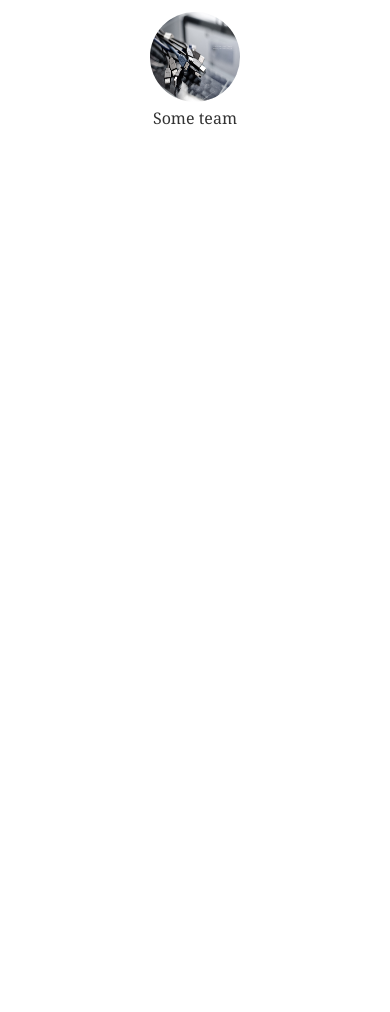
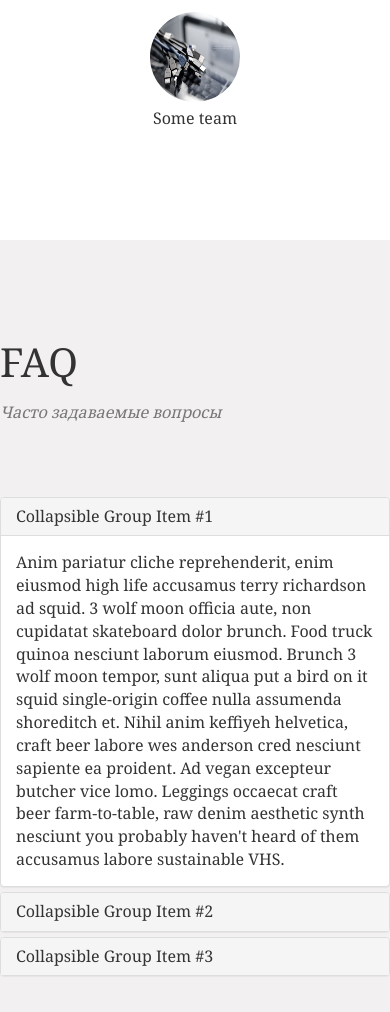
Before and after one commit to VolgaCTF/2015.volgactf.ru, a website: page index.html in a window 390 px wide. Shown: the part 5134-6146 px from the top of the page. Before the commit the page ends 5374 px from the top, so only its background shows below. Drawn offline with nearby package versions, Linux system fonts and the light colour scheme; files that its build step writes are made by us from their sources.

Commit message:
FAQ block

```diff
--- a/index.html
+++ b/index.html
@@ -230,6 +230,84 @@
     </div>
     </div>
 </section>
+<section id="faq">
+    <div class="container">
+        <div class="row">
+            <h2 class="section-heading">FAQ</h2>
+
+            <h3 class="section-subheading text-muted">Часто задаваемые вопросы</h3>
+        </div>
+        <div class="row">
+            <div class="panel-group" id="accordion" role="tablist" aria-multiselectable="true">
+                <div class="panel panel-default">
+                    <div class="panel-heading" role="tab" id="headingOne">
+                        <h4 class="panel-title">
+                            <a role="button" data-toggle="collapse" data-parent="#accordion" href="#collapseOne"
+                               aria-expanded="true" aria-controls="collapseOne">
+                                Collapsible Group Item #1
+                            </a>
+                        </h4>
+                    </div>
+                    <div id="collapseOne" class="panel-collapse collapse in" role="tabpanel"
+                         aria-labelledby="headingOne">
+                        <div class="panel-body">
+                            Anim pariatur cliche reprehenderit, enim eiusmod high life accusamus terry richardson ad
+                            squid. 3 wolf moon officia aute, non cupidatat skateboard dolor brunch. Food truck quinoa
+                            nesciunt laborum eiusmod. Brunch 3 wolf moon tempor, sunt aliqua put a bird on it squid
+                            single-origin coffee nulla assumenda shoreditch et. Nihil anim keffiyeh helvetica, craft
+                            beer labore wes anderson cred nesciunt sapiente ea proident. Ad vegan excepteur butcher vice
+                            lomo. Leggings occaecat craft beer farm-to-table, raw denim aesthetic synth nesciunt you
+                            probably haven't heard of them accusamus labore sustainable VHS.
+                        </div>
+                    </div>
+                </div>
+                <div class="panel panel-default">
+                    <div class="panel-heading" role="tab" id="headingTwo">
+                        <h4 class="panel-title">
+                            <a class="collapsed" role="button" data-toggle="collapse" data-parent="#accordion"
+                               href="#collapseTwo" aria-expanded="false" aria-controls="collapseTwo">
+                                Collapsible Group Item #2
+                            </a>
+                        </h4>
+                    </div>
+                    <div id="collapseTwo" class="panel-collapse collapse" role="tabpanel" aria-labelledby="headingTwo">
+                        <div class="panel-body">
+                            Anim pariatur cliche reprehenderit, enim eiusmod high life accusamus terry richardson ad
+                            squid. 3 wolf moon officia aute, non cupidatat skateboard dolor brunch. Food truck quinoa
+                            nesciunt laborum eiusmod. Brunch 3 wolf moon tempor, sunt aliqua put a bird on it squid
+                            single-origin coffee nulla assumenda shoreditch et. Nihil anim keffiyeh helvetica, craft
+                            beer labore wes anderson cred nesciunt sapiente ea proident. Ad vegan excepteur butcher vice
+                            lomo. Leggings occaecat craft beer farm-to-table, raw denim aesthetic synth nesciunt you
+                            probably haven't heard of them accusamus labore sustainable VHS.
+                        </div>
+                    </div>
+                </div>
+                <div class="panel panel-default">
+                    <div class="panel-heading" role="tab" id="headingThree">
+                        <h4 class="panel-title">
+                            <a class="collapsed" role="button" data-toggle="collapse" data-parent="#accordion"
+                               href="#collapseThree" aria-expanded="false" aria-controls="collapseThree">
+                                Collapsible Group Item #3
+                            </a>
+                        </h4>
+                    </div>
+                    <div id="collapseThree" class="panel-collapse collapse" role="tabpanel"
+                         aria-labelledby="headingThree">
+                        <div class="panel-body">
+                            Anim pariatur cliche reprehenderit, enim eiusmod high life accusamus terry richardson ad
+                            squid. 3 wolf moon officia aute, non cupidatat skateboard dolor brunch. Food truck quinoa
+                            nesciunt laborum eiusmod. Brunch 3 wolf moon tempor, sunt aliqua put a bird on it squid
+                            single-origin coffee nulla assumenda shoreditch et. Nihil anim keffiyeh helvetica, craft
+                            beer labore wes anderson cred nesciunt sapiente ea proident. Ad vegan excepteur butcher vice
+                            lomo. Leggings occaecat craft beer farm-to-table, raw denim aesthetic synth nesciunt you
+                            probably haven't heard of them accusamus labore sustainable VHS.
+                        </div>
+                    </div>
+                </div>
+            </div>
+        </div>
+    </div>
+</section>
 <script src="js/jquery.min.js"></script>
 <script src="js/bootstrap.min.js"></script>
 <script src="js/volgactf.min.js"></script>
--- a/less/volgactf.less
+++ b/less/volgactf.less
@@ -229,3 +229,7 @@ section {
     }
   }
 }
+
+#faq {
+  background: @brand-primary;
+}
```
